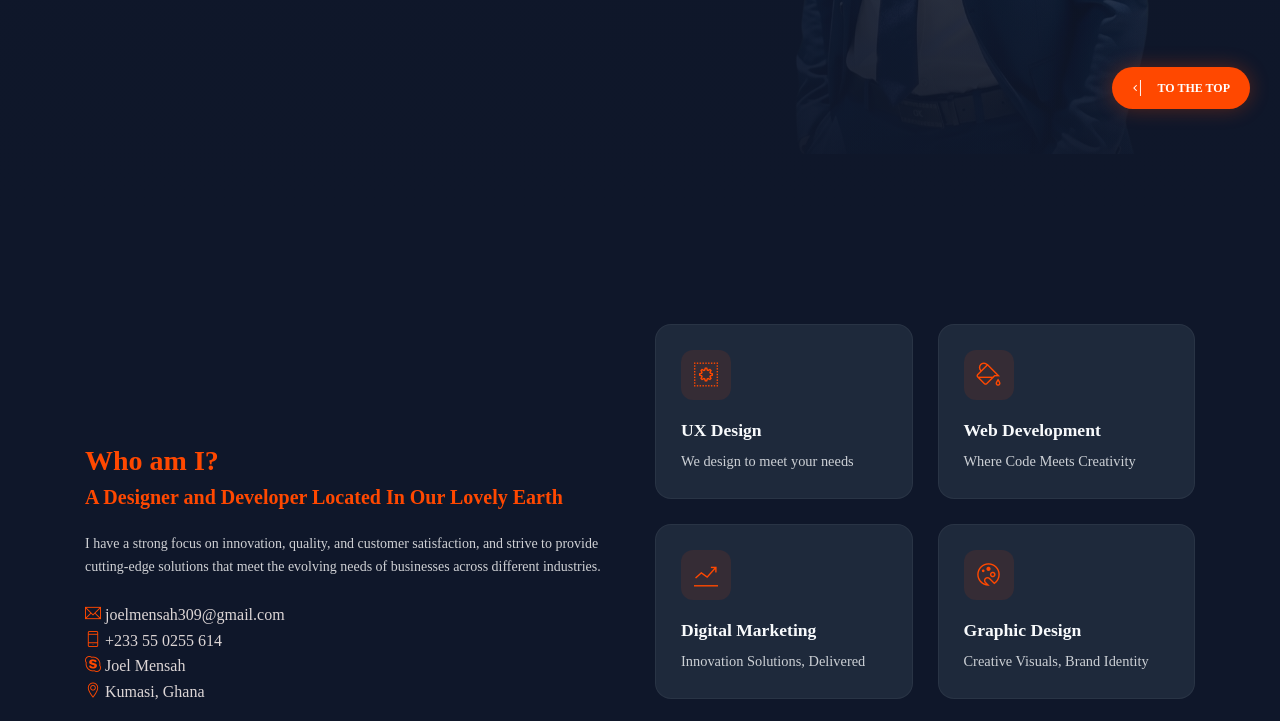
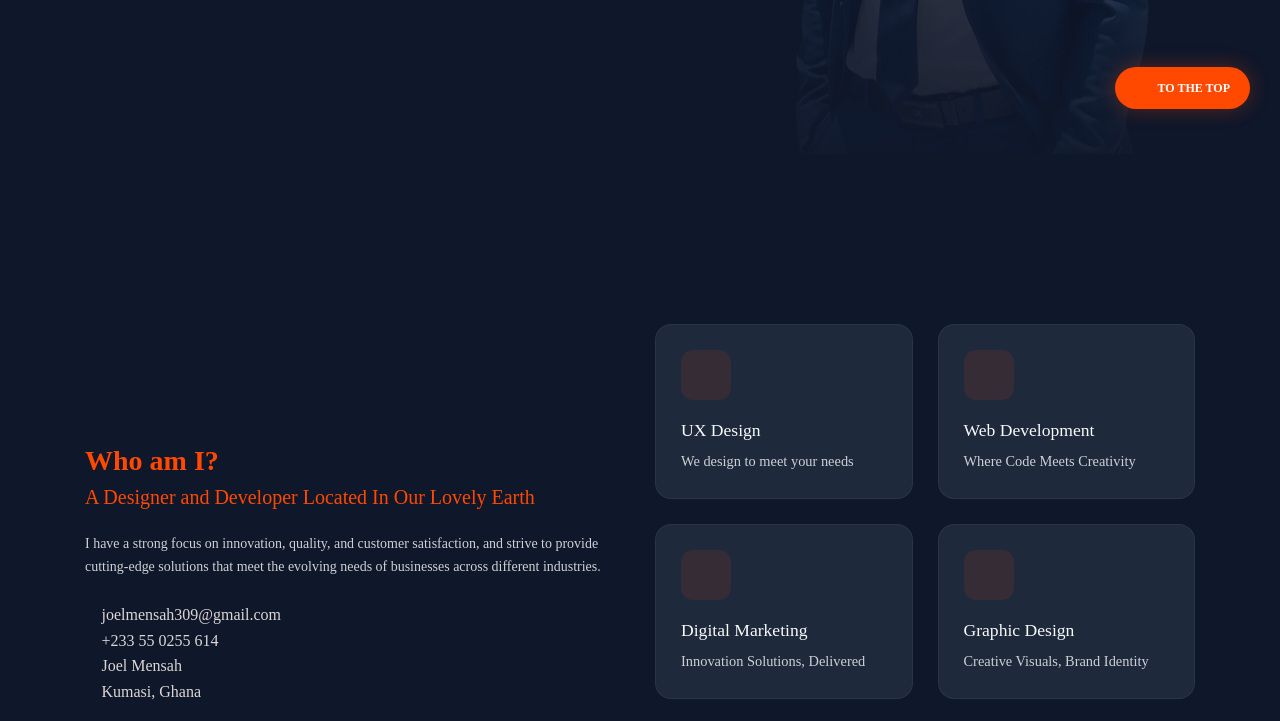
Before and after one commit to Joel-Mensah/Joel-Mensah.github.io, a website: page index.html in a window 1280 px wide. Shown: the part 661-1382 px from the top of the page. Drawn offline with nearby package versions, Linux system fonts and the light colour scheme.

Commit message:
Fix font: Enforce Times New Roman globally with high priority

```diff
--- a/assets/css/custom.css
+++ b/assets/css/custom.css
@@ -29,16 +29,19 @@
 }
 
 /* Global Reset & Base */
+* {
+    font-family: var(--font-body) !important;
+}
+
 body {
     background-color: var(--dark-bg);
     color: var(--text-muted);
-    font-family: var(--font-body);
     line-height: 1.6;
     overflow-x: hidden;
 }
 
-p {
-    color: var(--text-main) !important;
+p, span, li, a, input, textarea, button, select {
+    font-family: var(--font-body) !important;
 }
 
 h1,
@@ -46,10 +49,18 @@ h2,
 h3,
 h4,
 h5,
-h6 {
-    font-family: var(--font-heading);
+h6,
+.h1, .h2, .h3, .h4, .h5, .h6,
+.brand-title,
+.nav-link,
+.header-title,
+.header-subtitle {
+    font-family: var(--font-heading) !important;
     color: var(--text-main);
-    font-weight: 700;
+}
+
+p {
+    color: var(--text-main) !important;
 }
 
 .text-danger {
```
